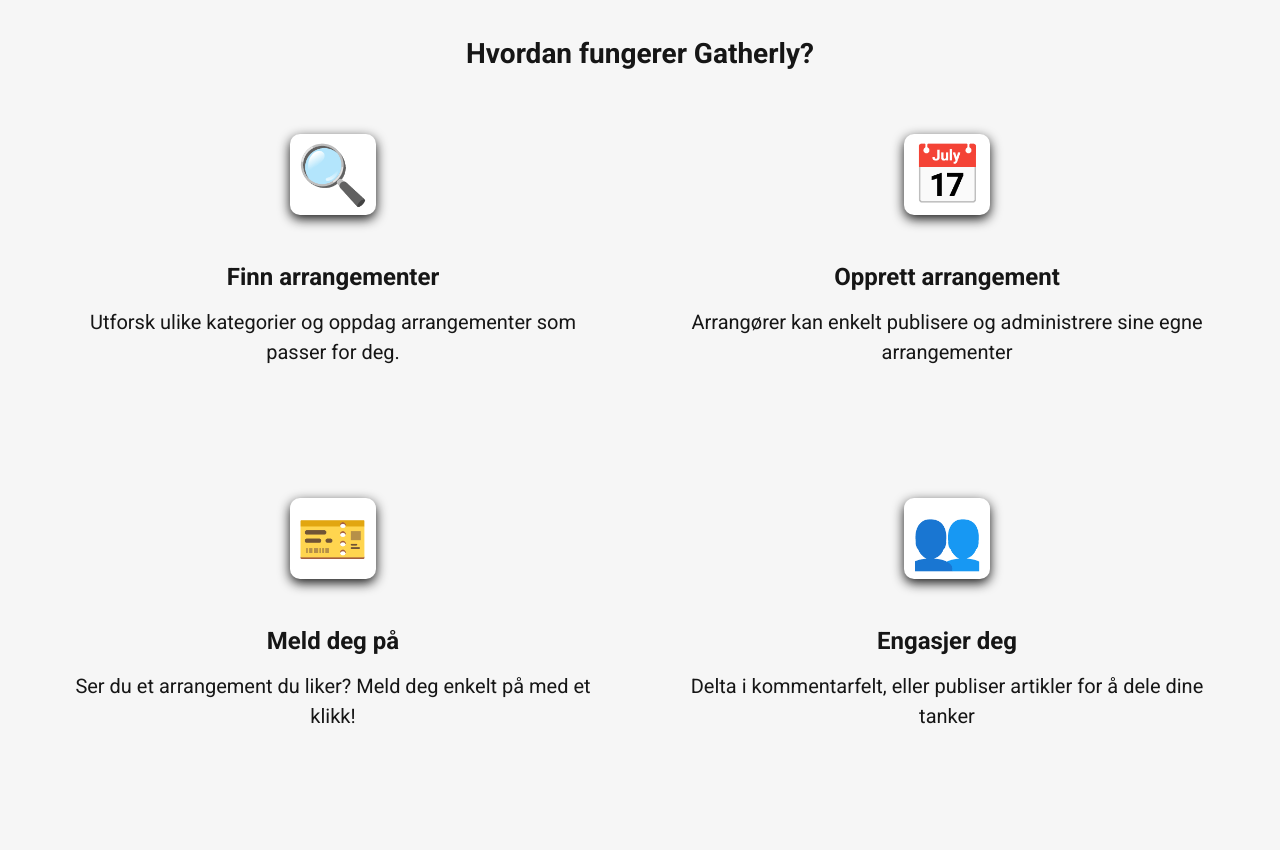
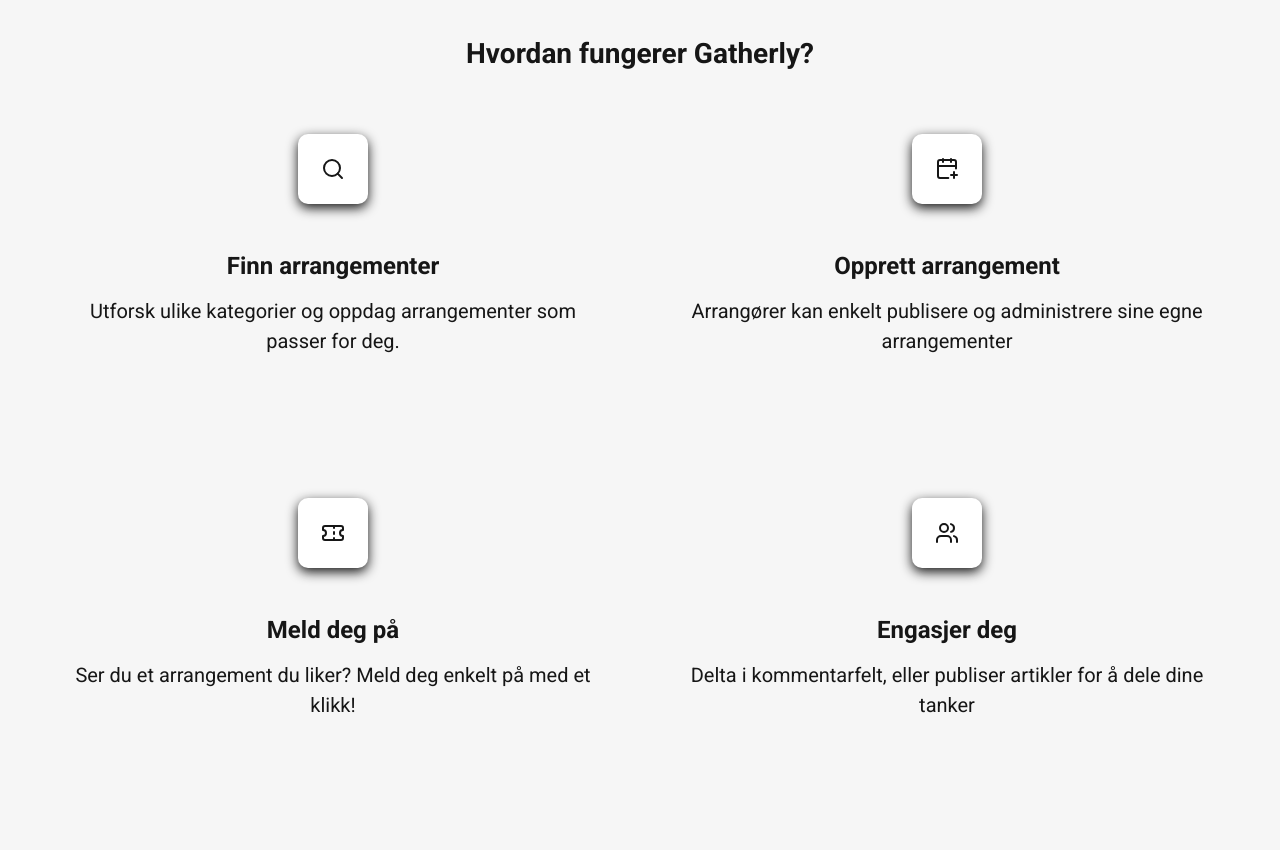
Before and after one commit to kristin-tange/Gruppe-3-, a website built with Vite: page index.html in a window 1280 px wide. Shown: the part 1020-1870 px from the top of the page. Built offline with nearby package versions, Linux system fonts and the light colour scheme; files whose address does not match are found by name; a web font is replaced by a local one.

Commit message:
La til lucide-ikoner på how-it-works seksjonen

```diff
--- a/index.html
+++ b/index.html
@@ -119,28 +119,28 @@
 <div class="steps-wrapper">
                 <ol class="steps">
                     <li class="step">
-                        <div class="step-icon">🔍</div>
+                        <div class="step-icon"><i data-lucide="search"></i></div>
                         <div class="step-text">
                         <h3>Finn arrangementer</h3>
                         <p>Utforsk ulike kategorier og oppdag arrangementer som passer for deg.</p>
                         </div>
                     </li>
                     <li class="step">
-                        <div class="step-icon">📅</div>
+                        <div class="step-icon"><i data-lucide="calendar-plus"></i></div>
                         <div class="step-text">
                         <h3>Opprett arrangement</h3>
                         <p>Arrangører kan enkelt publisere og administrere sine egne arrangementer</p>
                         </div>
                     </li>
                     <li class="step">
-                        <div class="step-icon">🎫</div>
+                        <div class="step-icon"><i data-lucide="ticket"></i></div>
                         <div class="step-text">
                         <h3>Meld deg på</h3>
                         <p>Ser du et arrangement du liker? Meld deg enkelt på med et klikk!</p>
                         </div>
                     </li>
                     <li class="step">
-                        <div class="step-icon">👥</div>
+                        <div class="step-icon"><i data-lucide="users"></i></div>
                         <div class="step-text">
                         <h3>Engasjer deg</h3>
                         <p>Delta i kommentarfelt, eller publiser artikler for å dele dine tanker</p>
@@ -220,7 +220,7 @@
 
 
 
-
+<script src="https://unpkg.com/lucide@latest"></script>
 <script src="./src/js/hero-slider.js"></script>
 <script src="./src/js/support.js"></script>
 <script src="./src/js/header.js"></script>
--- a/src/css/frontpage/how-it-works.css
+++ b/src/css/frontpage/how-it-works.css
@@ -25,11 +25,17 @@
 }
 
 .step-icon {
-  font-size: 2rem;
   background: rgb(255, 255, 255);
   border-radius: 10px;
   padding: 0.4rem;
   box-shadow: 0 4px 12px;
+
+  display: flex;
+  justify-content: center;
+  align-items: center;
+
+  width: 70px;
+  height: 70px;
 }
 
 .step-text {
--- a/src/js/hero-slider.js
+++ b/src/js/hero-slider.js
@@ -69,3 +69,5 @@
 }
 
 init();
+
+lucide.createIcons();
```
